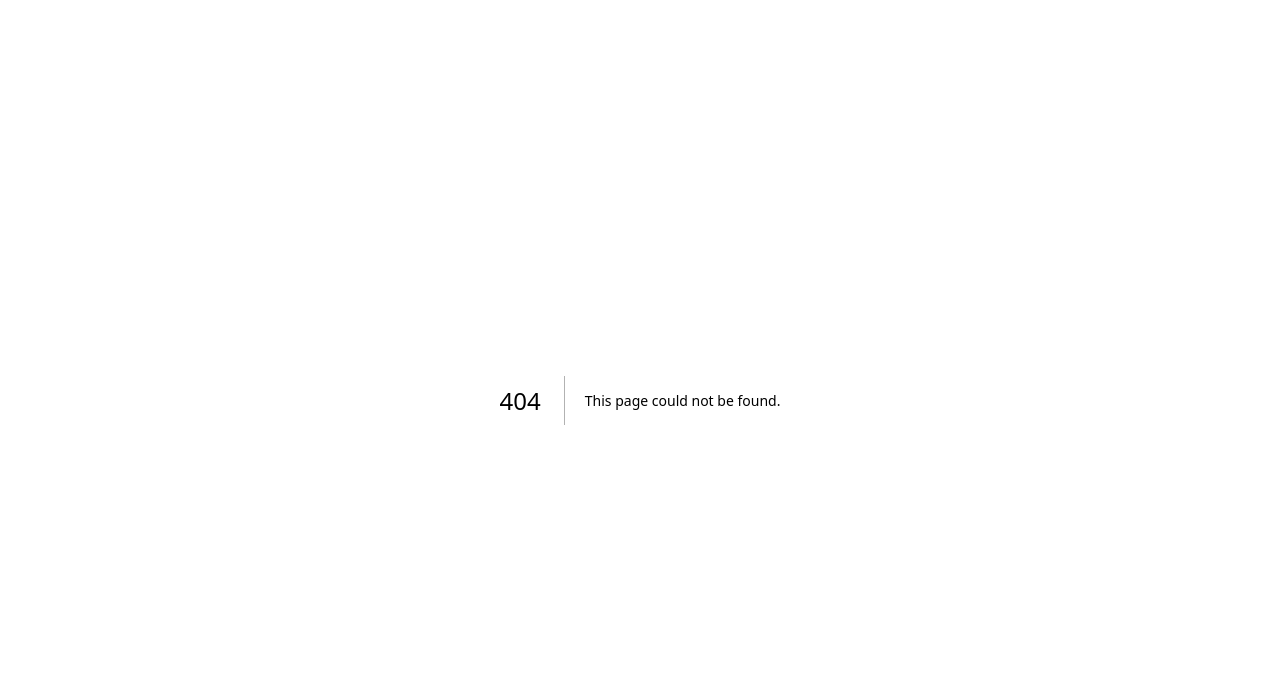
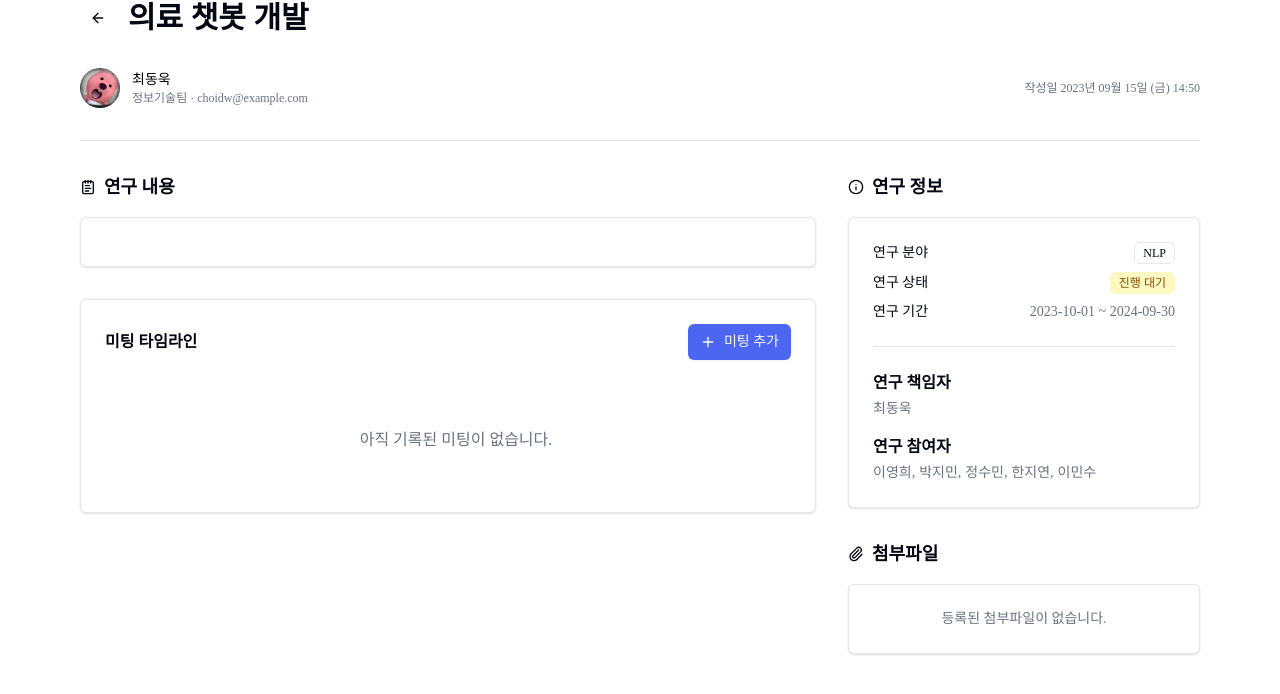
Before and after one commit to SNUH-BMI-LAB-Web-Project/snuh-bmilab-web-client, a Next.js app: page /portal/researches/projects/10 in a window 1280 px wide. Before the commit this address had no page. Shown: the top 694 px of the page. Built offline with nearby package versions, Linux system fonts and the light colour scheme; a web font is replaced by a local one.

Commit message:
refactor: 파일구조 리팩토링

```diff
--- a/src/app/(header)/(side-bar)/researches/projects/[id]/page.tsx
+++ b/src/app/portal/researches/projects/[id]/page.tsx
@@ -20,9 +20,9 @@ import {
   ArrowLeft,
   Edit,
   Trash,
-  Download,
-  Handshake,
   Paperclip,
+  Info,
+  NotepadText,
 } from 'lucide-react';
 import { allProjects } from '@/data/projects';
 import { users } from '@/data/users';
@@ -33,6 +33,8 @@ import Image from 'next/image';
 import MeetingTimeline from '@/components/researches/projects/meetings/meeting-timeline';
 import { Meeting } from '@/types/meeting';
 import { allMeetings } from '@/data/meetings';
+import { FileItem } from '@/components/researches/projects/file-item';
+import { Label } from '@/components/ui/label';
 
 export default function ProjectDetail({
   params,
@@ -76,6 +78,13 @@ export default function ProjectDetail({
     router.push('/');
   };
 
+  const downloadFile = (file: { name: string; url: string }) => {
+    const link = document.createElement('a');
+    link.href = file.url;
+    link.download = file.name;
+    link.click();
+  };
+
   const leaderUsers = users.filter((u) => project.leaderId.includes(u.userId));
   const participantUsers = users.filter((u) =>
     project.participantId.includes(u.userId),
@@ -104,7 +113,12 @@ export default function ProjectDetail({
       <div className="flex flex-row items-center justify-between">
         <div className="text-muted-foreground flex items-center gap-3 text-sm">
           <Image
-            src={authorUser?.profileImageUrl || '/default-avatar.png'}
+            src={
+              authorUser?.profileImageUrl &&
+              authorUser.profileImageUrl.trim() !== ''
+                ? authorUser.profileImageUrl
+                : '/default-profile-image.svg'
+            }
             alt={authorUser?.name || '사용자 프로필'}
             width={40}
             height={40}
@@ -123,7 +137,7 @@ export default function ProjectDetail({
             <div className="flex flex-row justify-end gap-2">
               {canEdit && (
                 <Button asChild>
-                  <Link href={`/researches/projects/${id}/edit`}>
+                  <Link href={`/portal/researches/projects/${id}/edit`}>
                     <Edit /> 수정하기
                   </Link>
                 </Button>
@@ -148,25 +162,36 @@ export default function ProjectDetail({
 
       <div className="grid grid-cols-3 gap-8">
         <div className="col-span-2 flex flex-col gap-8">
+          <div className="flex flex-col gap-4">
+            <Label className="flex flex-row text-lg font-semibold">
+              <NotepadText className="h-4 w-4" />
+              <span>연구 내용</span>
+            </Label>
+
             <Card>
-            <CardContent className="flex h-full flex-col justify-start py-4">
+              <CardContent className="flex h-full flex-col justify-start gap-2">
                 <div className="whitespace-pre-line">{project.content}</div>
               </CardContent>
             </Card>
+          </div>
 
           <MeetingTimeline projectId={id} meetings={meetings} />
         </div>
 
         <div className="col-span-1 flex flex-col gap-8">
+          <div className="flex flex-col gap-4">
+            <Label className="flex flex-row text-lg font-semibold">
+              <Info className="h-4 w-4" />
+              <span>연구 정보</span>
+            </Label>
             <Card>
               <CardContent className="flex h-full flex-col justify-center gap-6">
                 <div className="flex flex-col gap-2">
-                <span className="font-semibold">연구 정보</span>
                   <div className="flex items-center justify-between gap-2 text-sm">
                     <span>연구 분야</span>
                     <Badge variant="outline" className="whitespace-nowrap">
                       {project.category}
-                  </Badge>{' '}
+                    </Badge>
                   </div>
                   <div className="flex items-center justify-between gap-2 text-sm">
                     <span>연구 상태</span>
@@ -177,16 +202,16 @@ export default function ProjectDetail({
                   <div className="flex items-center justify-between gap-2 text-sm">
                     <span>연구 기간</span>
                     <div className="text-muted-foreground text-sm font-normal">
-                    {project.startDate} ~ {project.endDate}
+                      {project.startDate} ~ {project.endDate || ''}
                     </div>
                   </div>
                 </div>
 
                 <div className="border-t" />
 
-              <div className="flex flex-col gap-2">
-                <div className="items-center">
-                  <span className="font-semibold">연구 책임자</span>
+                <div className="flex flex-col gap-4">
+                  <div className="flex flex-col">
+                    <span className="mb-1 font-semibold">연구 책임자</span>
                     <div className="text-muted-foreground flex flex-wrap gap-1 text-sm font-normal">
                       {leaderUsers.map((user, index) => (
                         <span key={user.userId} className="flex items-center">
@@ -196,53 +221,51 @@ export default function ProjectDetail({
                       ))}
                     </div>
                   </div>
-                <div className="items-center">
-                  <span className="font-semibold">연구 참여자</span>
+                  <div className="flex flex-col">
+                    <span className="mb-1 font-semibold">연구 참여자</span>
                     <div className="text-muted-foreground flex flex-wrap gap-1 text-sm font-normal">
-                    {participantUsers.map((user, index) => (
+                      {participantUsers.length > 0 ? (
+                        participantUsers.map((user, index) => (
                           <span key={user.userId} className="flex items-center">
                             <UserPopover user={user} />
                             {index < participantUsers.length - 1 && ','}
                           </span>
-                    ))}
-                    ({participantUsers.length}명)
+                        ))
+                      ) : (
+                        <div className="text-muted-foreground text-xs">
+                          참여자가 없습니다
+                        </div>
+                      )}
                     </div>
                   </div>
                 </div>
-
-              {project.status !== '진행 종료' && (
-                <Button>
-                  <Handshake /> 연구 참여 제안하기
-                </Button>
-              )}
               </CardContent>
             </Card>
-
-          <div>
-            <h2 className="mb-4 flex flex-row items-center gap-2 text-xl font-semibold">
-              <Paperclip className="h-4 w-4" /> 첨부파일
-            </h2>
+          </div>
+          <div className="flex flex-col gap-4">
+            <Label className="flex flex-row text-lg font-semibold">
+              <Paperclip className="h-4 w-4" />
+              <span>첨부파일</span>
+            </Label>
             <ul className="space-y-2 text-sm">
-              {project.files?.map((file) => (
-                <li
+              {project.files && project.files.length > 0 ? (
+                project.files.map((file, index) => (
+                  <FileItem
                     key={file.name}
-                  className="flex items-center justify-between rounded-md border p-3"
-                >
-                  <div className="flex items-center">
-                    <div className="ml-2">
-                      <div className="truncate text-sm font-medium">
-                        {file.name}
-                      </div>
-                      <div className="text-muted-foreground text-xs">
-                        {file.size}
-                      </div>
-                    </div>
-                  </div>
-                  <Button variant="ghost" size="icon">
-                    <Download />
-                  </Button>
-                </li>
-              ))}
+                    file={{
+                      name: file.name,
+                      size: file.size,
+                    }}
+                    index={index}
+                    onAction={() => downloadFile(file)}
+                    mode="download"
+                  />
+                ))
+              ) : (
+                <Card className="text-muted-foreground px-4 py-6 text-center text-sm">
+                  등록된 첨부파일이 없습니다.
+                </Card>
+              )}
             </ul>
           </div>
         </div>
--- a/src/app/(header)/(side-bar)/researches/projects/new/page.tsx
+++ b/src/app/portal/researches/projects/new/page.tsx
@@ -27,7 +27,7 @@ export default function NewProject() {
         >
           <ArrowLeft className="h-5 w-5" />
         </Button>
-        <h1 className="text-3xl font-bold">새 프로젝트 등록</h1>
+        <h1 className="text-3xl font-bold">연구 & 프로젝트 등록</h1>
       </div>
 
       <ProjectForm onSubmit={handleSubmit} />
--- a/src/app/(header)/(side-bar)/researches/projects/page.tsx
+++ b/src/app/portal/researches/projects/page.tsx
@@ -7,7 +7,14 @@ import { Badge } from '@/components/ui/badge';
 import { PaginatedTable } from '@/components/common/paginated-table';
 import { useProjectFilterStore } from '@/hooks/use-project-filters';
 import { Input } from '@/components/ui/input';
-import { MoreHorizontal, Search, SlidersHorizontal, X } from 'lucide-react';
+import {
+  MoreHorizontal,
+  Pencil,
+  Search,
+  SlidersHorizontal,
+  Trash2,
+  X,
+} from 'lucide-react';
 import {
   Select,
   SelectContent,
@@ -52,7 +59,7 @@ const getProjectColumns = (
     label: '제목',
     cell: (row: Project) => (
       <Link
-        href={`/researches/projects/${row.projectId}`}
+        href={`/portal/researches/projects/${row.projectId}`}
         className="hover:underline"
       >
         {row.title}
@@ -116,10 +123,12 @@ const getProjectColumns = (
             {canEditProject(row.participantId, currentUser.userId) && (
               <DropdownMenuItem
                 onClick={() =>
-                  router.push(`/researches/projects/${row.projectId}/edit`)
+                  router.push(
+                    `/portal/researches/projects/${row.projectId}/edit`,
+                  )
                 }
               >
-                수정
+                <Pencil /> 수정
               </DropdownMenuItem>
             )}
             {canDeleteProject(
@@ -132,7 +141,7 @@ const getProjectColumns = (
                 className="text-destructive focus:text-destructive"
                 onClick={() => handleDelete(row.projectId)}
               >
-                삭제
+                <Trash2 className="text-destructive" /> 삭제
               </DropdownMenuItem>
             )}
           </DropdownMenuContent>
@@ -257,8 +266,8 @@ export default function ProjectPage() {
     <div>
       <div className="mb-6 flex items-center justify-between">
         <h1 className="text-3xl font-bold">연구 & 프로젝트</h1>
-        <Link href="/researches/projects/new">
-          <Button>새 프로젝트 등록</Button>
+        <Link href="/portal/researches/projects/new">
+          <Button>연구 & 프로젝트 등록</Button>
         </Link>
       </div>
       <div className="space-y-4">
```
Also changed, not shown: src/app/portal/researches/rss/page.tsx (renamed from src/app/(header)/(side-bar)/researches/rss/page.tsx). Lines whose indentation alone changed are shown as unchanged.
